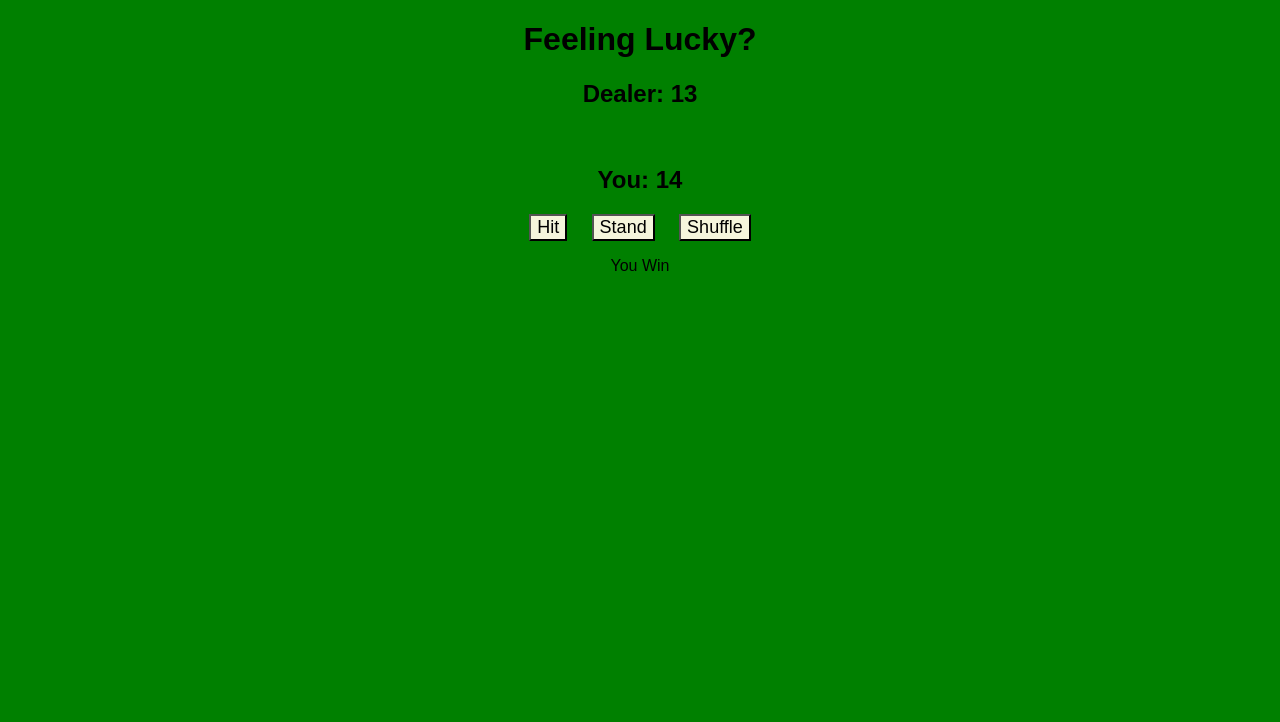
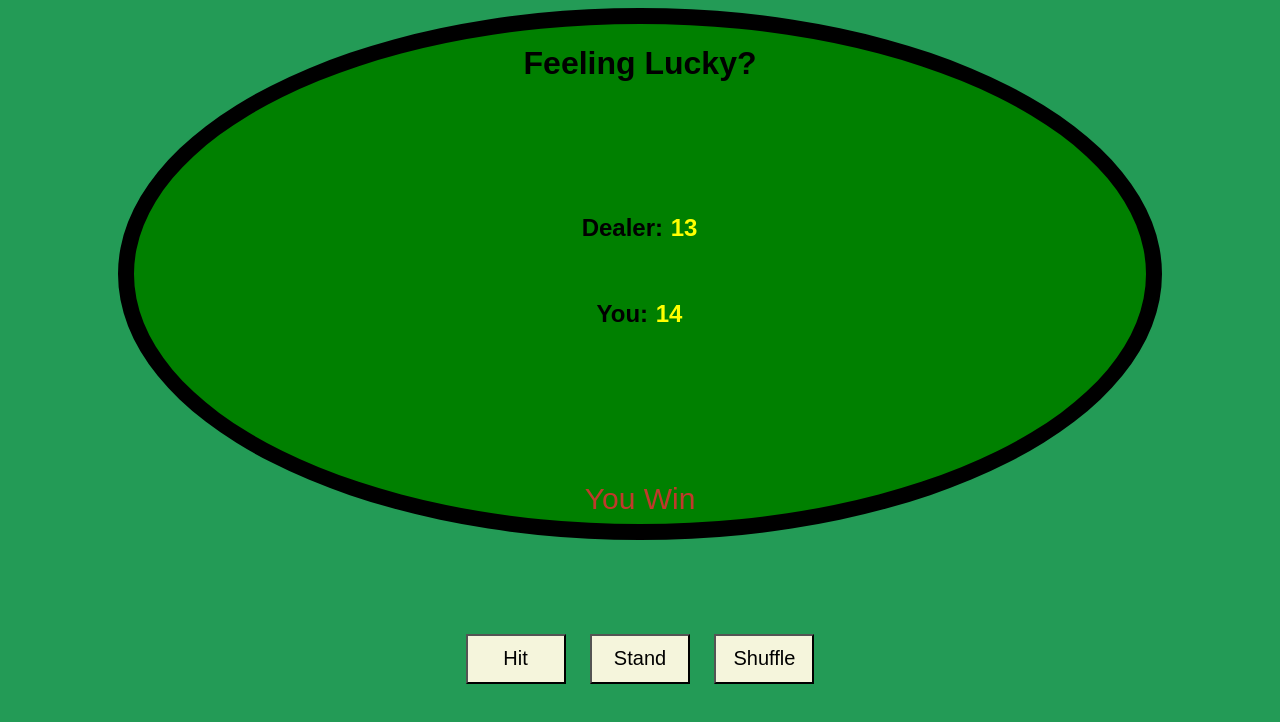
Before and after one commit to desmondtansl/blackjack, a website built with Vite: page index.html in a window 1280 px wide. Both pictures are taken after a click on the button "Start". Built offline with nearby package versions, Linux system fonts and the light colour scheme.

Commit message:
blackjack

```diff
--- a/index.html
+++ b/index.html
@@ -12,16 +12,27 @@
   <body>
     <main>
         <div id="startPage" class="pages">
-          <h1>Come Play Blackjack!</h1>
+          <h1 class="entry-title" id="Come Play Blackjack!">Come Play Blackjack!</h1>
           <button id="startButton">Start</button>
         </div>
         <div id="gamePage" class="pages">
+          <div class="table">
           <h1>Feeling Lucky?</h1>
+          <br>
+          <br>
+          <br>
+          <br>
+          <br>
           <h2>Dealer: <span id="dealer-sum"></span></h2>
-          <br><h2>You: <span id="your-sum"></span></h2>
+          <br>
+          <h2>You: <span id="your-sum"></span></h2>
+          <br>
+          <br>
           <button id="Hit" class="buttons">Hit</button>
           <button id="Stand" class="buttons">Stand</button>
           <button id="Shuffle" class="buttons">Shuffle</button>
+          <br>
+          <br>
           <p id="results"></p>
         </div>
       <script type="module" src="/main.js"></script>
--- a/main.js
+++ b/main.js
@@ -7,6 +7,8 @@ let playerAce = 0; //checks for player's ace count
 let newPlayerSum = 0; //sum of all player cards
 let newRound = []; //new "deck" of cards after a win condition has been fulfilled
 let message = "";
+let cardImg = document.createElement("img");
+// cardImg.src = "./cards/" + card + ".png";
 
 const values = ['Ace', '2', '3', '4', '5', '6', '7', '8', '9', '10', 'Jack', 'Queen', 'King']
 const suits = ['Spades', 'Hearts', 'Diamonds', 'Clubs']
--- a/package.json
+++ b/package.json
@@ -12,6 +12,7 @@
     "vite": "^3.2.0"
   },
   "dependencies": {
+    "bulma": "^0.9.4",
     "jquery": "^3.6.1"
   }
 }
--- a/style.css
+++ b/style.css
@@ -1,28 +1,65 @@
+#startPage {
+    text-align: center;
+    align-items: center;
+    justify-content: center;
+    display: flexbox;
+    margin-top: 20%;
+    font-size: 25px;
+}
+
+.table {
+    background-color: green;
+    height: 500px;
+    width: 80%;
+    border-radius: 50%;
+    margin: 0 auto;
+    border: 1em solid black;
+  }
+
 body {
-    background-color: green;
+    background-color: #239B56;
     font-family: Arial, Helvetica, sans-serif;
     text-align: center;
 }
 
-#dealer-cards img {
-    height: 175px;
-    width: 125px;
+#dealer-sum {
+    height: 100px;
+    width: 75px;
     margin: 1px;
+    color: yellow;
 }
 
-#your-cards img {
-    height: 175px;
-    width: 125px;
+#your-sum {
+    height: 100px;
+    width: 75px;
     margin: 1px;
+    color: yellow;
 }
 
-#hit {
+#results {
+    font-size: 30px;
+    color: #C0392B;
+}
+
+#startButton {
     width: 100px;
     height: 50px;
     font-size: 20px;
 }
 
-#stay {
+#Hit {
+    width: 100px;
+    height: 50px;
+    font-size: 20px;
+}
+
+#Stand {
+    width: 100px;
+    height: 50px;
+    font-size: 20px;
+}
+
+#Shuffle     {
     width: 100px;
     height: 50px;
     font-size: 20px;
```
Also changed, not shown: 1 other file.
